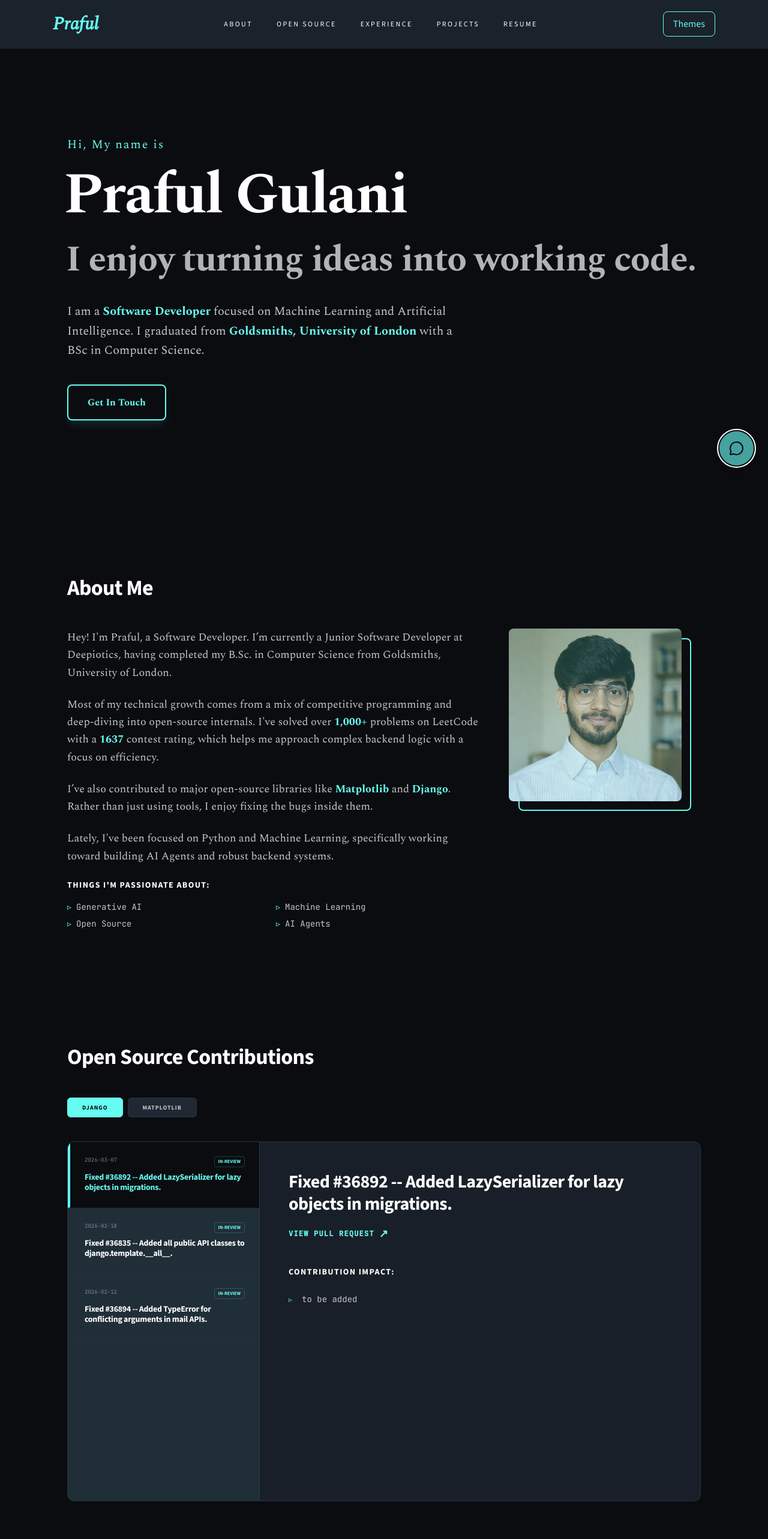
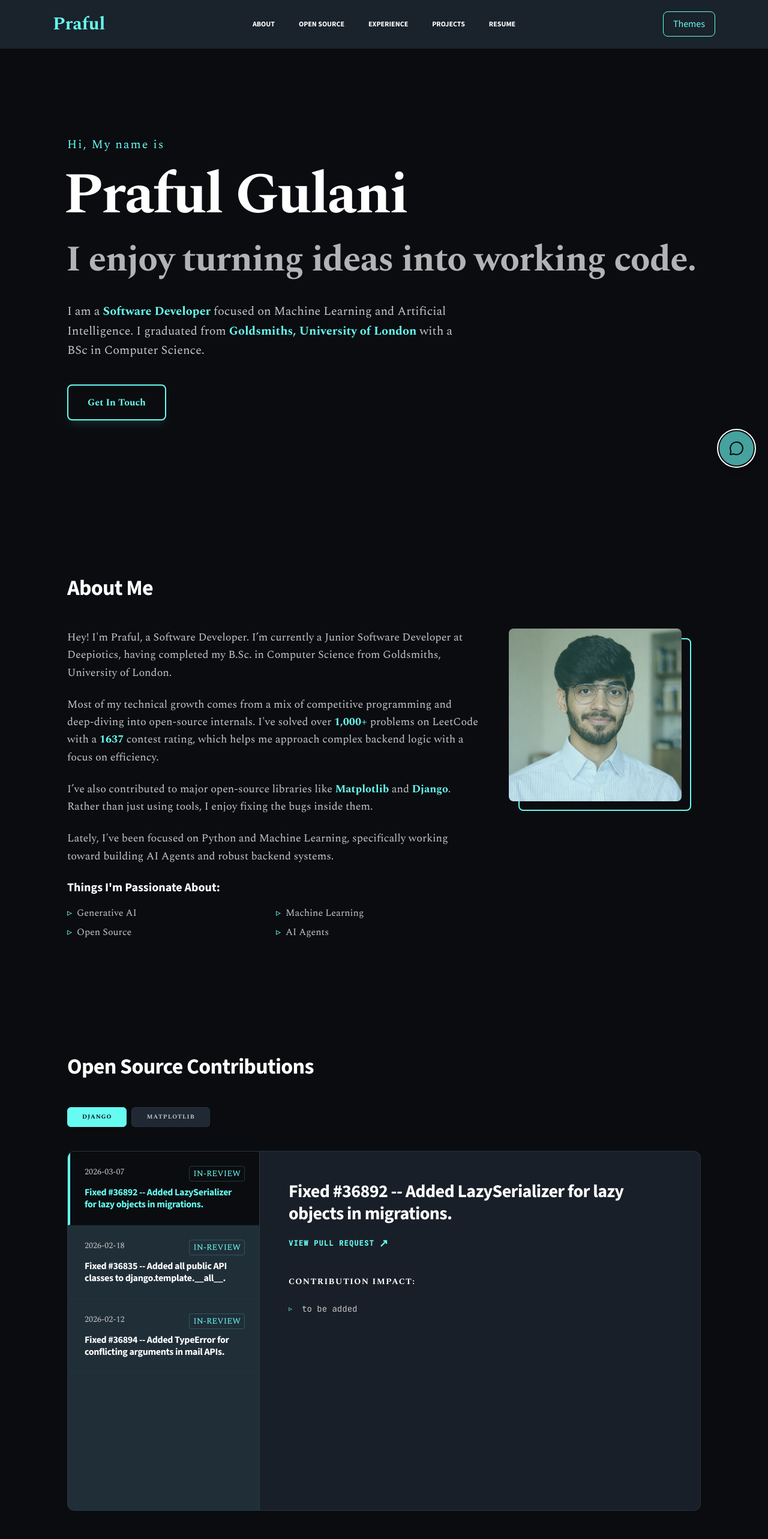
Before and after one commit to prafulgulani/Portfolio, a Next.js app: page / in a window 1280 px wide. Shown: the top 2566 px of the page at 60% size. Built offline with nearby package versions, Linux system fonts and the light colour scheme.

Commit message:
corrected typography

```diff
--- a/app/components/About.tsx
+++ b/app/components/About.tsx
@@ -7,7 +7,7 @@ export default function About() {
       {/* About Me Section */}
       <section id="about" className="py-24 scroll-mt-20">
         <div className="flex items-center gap-4 mb-12">
-          <h2 className="text-3xl md:text-4xl text-text-main whitespace-nowrap">
+          <h2 className="text-3xl font-black md:text-4xl text-text-main whitespace-nowrap">
             About Me
           </h2>
         </div>
@@ -48,10 +48,10 @@ export default function About() {
             </p>
 
             <div>
-              <p className="font-sans font-bold text-text-main mb-4 uppercase tracking-widest text-sm">
+              <p className="font-sans font-black text-text-main mb-4 text-xl">
                 Things I'm Passionate About:
               </p>
-              <ul className="grid grid-cols-2 gap-2 text-sm font-mono">
+              <ul className="font-serif grid grid-cols-2 gap-2 text-base">
                 <li className="flex items-center gap-2">
                   <span className="text-accent">▹</span> Generative AI
                 </li>
@@ -68,21 +68,20 @@ export default function About() {
             </div>
           </div>
 
-          {/* Image Container (Takes up 1 column on PC) */}
+          {/* Image Container */}
           <div className="relative group max-w-72 mx-auto md:mx-0">
             {/* The Decorative Back-Box */}
             <div className="absolute inset-0 border-2 border-accent rounded-lg translate-x-4 translate-y-4 group-hover:translate-x-2 group-hover:translate-y-2 transition-transform duration-300 z-0"></div>
 
-            {/* The Image Wrapper */}
+            {/* Image Wrapper */}
             <div className="relative rounded-lg overflow-hidden">
               {" "}
-              {/* bg-bg prevents any transparency issues */}
               <img
                 src="/picture/profile.png"
                 alt="Praful Gulani"
                 className="object-cover w-full h-full block"
               />
-              {/* The Tint Overlay (The "Colored Glass") */}
+              {/* Tint Overlay */}
               <div className="absolute inset-0 bg-accent/20 group-hover:bg-transparent transition-colors duration-300"></div>
             </div>
           </div>
--- a/app/components/Experience.tsx
+++ b/app/components/Experience.tsx
@@ -10,42 +10,39 @@ export default function Experience() {
 
   return (
     <section id="experience" className="py-24 scroll-mt-20">
-      {/* Large Heading - Matched with About & Open Source */}
       <div className="flex items-center gap-4 mb-12">
         <h2 className="text-3xl md:text-4xl font-black text-text-main whitespace-nowrap">
           Experience
         </h2>
       </div>
 
-      <div className="flex flex-col md:flex-row bg-surface border border-on-accent/10 rounded-xl overflow-hidden min-h-112.5">
-        {/* Company Selector (Mobile: Horizontal / Desktop: Vertical) */}
+      <div className="font-serif flex flex-col md:flex-row bg-surface border border-on-accent/10 rounded-xl overflow-hidden min-h-112.5">
         <div className="w-full md:w-80 border-b md:border-b-0 md:border-r border-on-accent/10 bg-on-accent/5">
           <div className="flex md:block overflow-x-auto md:overflow-y-auto h-full scrollbar-hide">
             {experiences.map((exp, index) => (
               <button
                 key={exp.company}
                 onClick={() => setActiveTab(index)}
-                // p-6 and border-b match the PR list items exactly
                 className={`shrink-0 w-60 md:w-full text-left p-6 border-r md:border-r-0 md:border-b border-on-accent/5 transition-all duration-200 ${
                   activeTab === index
                     ? "bg-bg md:border-l-4 md:border-l-accent"
                     : "hover:bg-on-accent/5 md:border-l-4 md:border-l-transparent"
                 }`}
               >
-                <h4
+                <div
                   className={`text-sm font-bold uppercase tracking-wider ${
                     activeTab === index ? "text-accent" : "text-text-main"
                   }`}
                 >
                   {exp.company}
-                </h4>
+                </div>
               </button>
             ))}
           </div>
         </div>
 
         {/* Details Pane */}
-        <div className="flex-1 p-8 md:p-12 bg-bg/30 overflow-y-auto">
+        <div className="text-serif flex-1 p-8 md:p-12 bg-bg/30 overflow-y-auto">
           {active && (
             <div
               key={active.company}
@@ -55,23 +52,23 @@ export default function Experience() {
                 <h3 className="text-2xl md:text-3xl font-black text-text-main leading-tight mb-2">
                   {active.role}
                 </h3>
-                <p className="text-xs font-mono text-accent uppercase tracking-widest font-bold">
+                <p className="text-xs text-accent uppercase tracking-widest font-bold">
                   {active.period}
                 </p>
               </div>
 
               <div>
-                <p className="font-bold text-text-main mb-6 uppercase tracking-widest text-sm">
+                <p className="font-bold text-text-main mb-6 uppercase tracking-widest text-base">
                   Key Responsibilities & Impact:
                 </p>
                 <ul className="space-y-4">
                   {active.achievements.map((item, i) => (
                     <li
                       key={i}
-                      className="flex items-start gap-4 text-sm text-text-dim leading-relaxed"
+                      className="flex items-start gap-4 text-text-dim leading-relaxed"
                     >
-                      <span className="text-accent mt-1 text-xs">▹</span>
-                      <span className="font-mono">{item}</span>
+                      <span className="text-accent mt-1">▹</span>
+                      <span className="text-base">{item}</span>
                     </li>
                   ))}
                 </ul>
--- a/app/components/Header.tsx
+++ b/app/components/Header.tsx
@@ -8,41 +8,41 @@ export default function Header() {
       <nav className="max-w-6xl mx-auto px-6 h-20 flex items-center justify-between">
         <Link
           href="/"
-          className="font-serif text-3xl font-bold italic text-accent transition-all duration-150 hover:-translate-y-1 hover:scale-105"
+          className="font-serif text-3xl font-bold text-accent transition-all duration-150 hover:-translate-y-1 hover:scale-105"
         >
           Praful
         </Link>
 
         {/* Navigation Links */}
-        <div className="hidden md:flex items-center gap-10">
+        <div className="text-xs hidden uppercase font-sans font-extrabold md:flex items-center gap-10">
           <Link
             href="#about"
-            className="text-xs font-sans uppercase tracking-[0.2em] text-text-main hover:text-accent transition-colors"
+            className="hover:text-accent"
           >
             About
           </Link>
           <Link
             href="#contributions"
-            className="text-xs font-sans uppercase tracking-[0.2em] text-text-main hover:text-accent transition-colors"
+            className="hover:text-accent"
           >
             Open Source
           </Link>
           <Link
             href="#experience"
-            className="text-xs font-sans uppercase tracking-[0.2em] text-text-main hover:text-accent transition-colors"
+            className="hover:text-accent"
           >
             Experience
           </Link>
           <Link
             href="#projects"
-            className="text-xs font-sans uppercase tracking-[0.2em] text-text-main hover:text-accent transition-colors"
+            className="hover:text-accent"
           >
             Projects
           </Link>
           <Link
             href="/resume/resume.pdf"
             target="_blank"
-            className="text-xs font-sans uppercase tracking-[0.2em] text-text-main hover:text-accent transition-colors"
+            className="hover:text-accent"
           >
             Resume
           </Link>
--- a/app/components/OpenSource.tsx
+++ b/app/components/OpenSource.tsx
@@ -21,15 +21,13 @@ export default function OpenSource() {
 
   return (
     <section id="opensource" className="py-24 scroll-mt-20">
-      {/* Large Heading - Matched with About Me */}
       <div className="flex items-center gap-4 mb-12">
         <h2 className="text-3xl md:text-4xl font-black text-text-main whitespace-nowrap">
           Open Source Contributions
         </h2>
       </div>
 
-      {/* Org Tabs - Kept clean without the underlining border */}
-      <div className="flex gap-2 mb-8 overflow-x-auto pb-2 scrollbar-hide">
+      <div className="flex gap-2 mb-8 overflow-x-auto pb-2 scrollbar-hide font-serif">
         {orgs.map((org) => (
           <button
             key={org}
@@ -46,7 +44,7 @@ export default function OpenSource() {
       </div>
 
       {/* Main Dashboard Container */}
-      <div className="flex flex-col md:flex-row bg-surface border border-on-accent/10 rounded-xl overflow-hidden h-auto md:h-150">
+      <div className="font-serif flex flex-col md:flex-row bg-surface border border-on-accent/10 rounded-xl overflow-hidden h-auto md:h-150">
 
         {/* Selection List (Mobile: Horizontal / Desktop: Vertical) */}
         <div className="w-full md:w-80 border-b md:border-b-0 md:border-r border-on-accent/10 bg-on-accent/5">
@@ -62,14 +60,14 @@ export default function OpenSource() {
                 }`}
               >
                 <div className="flex justify-between items-start mb-2">
-                  <span className="text-[9px] font-mono uppercase text-text-dim/60">{pr.date}</span>
-                  <span className={`text-[8px] font-bold uppercase px-1.5 py-0.5 rounded border ${
+                  <span className="text-sm text-text-dim">{pr.date}</span>
+                  <span className={`text-sm uppercase px-1.5 py-0.5 rounded border ${
                     pr.status === 'merged' ? 'text-green-500 border-green-500/20' : 'text-accent border-accent/20'
                   }`}>
                     {pr.status}
                   </span>
                 </div>
-                <h4 className={`text-sm font-bold leading-tight line-clamp-2 ${
+                <h4 className={`font-bold leading-tight line-clamp-2 ${
                   selectedPrId === pr.id ? "text-accent" : "text-text-main"
                 }`}>
                   {pr.title}
--- a/app/components/TechStack.tsx
+++ b/app/components/TechStack.tsx
@@ -28,7 +28,6 @@ export default function TechStack() {
 
   return (
     <section id="techstack" className="py-24 scroll-mt-20">
-      {/* Large Clean Heading - Perfect Consistency */}
       <div className="flex items-center gap-4 mb-16">
         <h2 className="text-3xl md:text-4xl font-black text-text-main whitespace-nowrap">
           Technical Arsenal
@@ -39,12 +38,11 @@ export default function TechStack() {
       <div className="grid grid-cols-1 sm:grid-cols-2 lg:grid-cols-3 gap-y-12 gap-x-8">
         {stack.map((item) => (
           <div key={item.category} className="group">
-            {/* Category Header with Accent Line */}
             <div className="flex items-center gap-3 mb-6">
               <div className="h-px w-8 bg-accent/50 group-hover:w-12 transition-all duration-300"></div>
-              <h3 className="text-xs font-mono font-bold tracking-[0.3em] text-text-main uppercase">
+              <div className="font-serif tracking-wider font-bold text-text-main uppercase">
                 {item.category}
-              </h3>
+              </div>
             </div>
 
             {/* Skills Wrapper */}
@@ -52,7 +50,7 @@ export default function TechStack() {
               {item.skills.map((skill) => (
                 <span
                   key={skill}
-                  className="text-[13px] font-mono text-text-dim hover:text-accent transition-colors duration-200"
+                  className="font-serif text-text-dim hover:text-accent transition-colors duration-200"
                 >
                   {skill}<span className="text-accent/30 ml-2 group-last:hidden">/</span>
                 </span>
```
